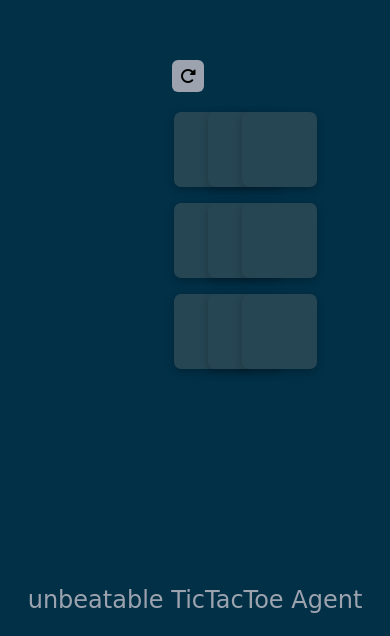
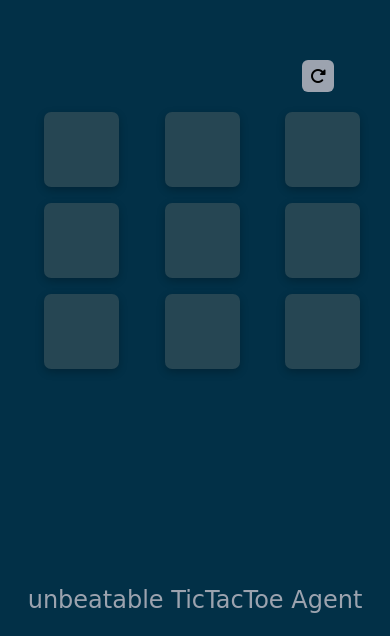
Before and after one commit to yanisziouani/Ai_Calculator_Agent, a plain HTML site: page index.html in a window 390 px wide. Shown: the part 208-844 px from the top of the page. Drawn offline with Linux system fonts and the light colour scheme; a web font is replaced by a local one.

Commit message:
make it responsive

```diff
--- a/index.html
+++ b/index.html
@@ -18,7 +18,7 @@
     <div class="absolute top-12 text-3xl">
         <h1 class="winner text-[#1B9C85] font-bold uppercase hidden"></h1>
     </div>
-    <section class="w-1/3">
+    <section class="w-full md:w-1/3">
         <div class="flex justify-end items-center px-14 mb-5">
             <button class="restart bg-gray-400 w-8 h-8 p-2 rounded-md flex justify-center items-center" onclick="startGame()">
                 <i class="fa-solid fa-rotate-right"></i>
```
Also changed, not shown: dist/output.css.
